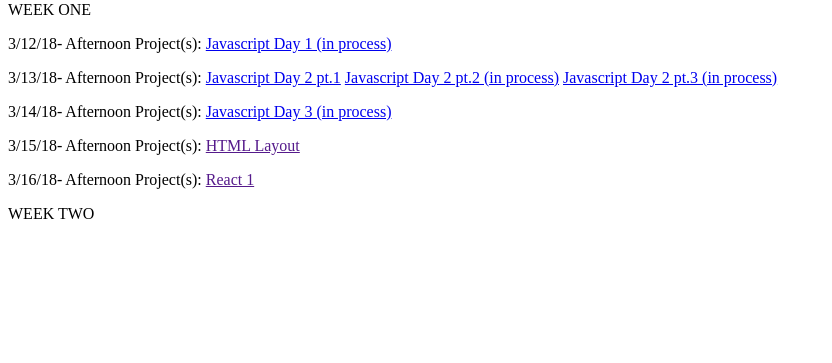
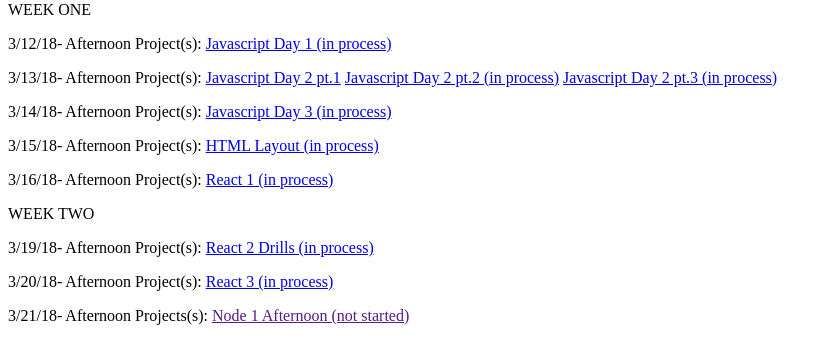
Before and after one commit to PaulQ77/daily-projects, a plain HTML site: page index.html in a window 1280 px wide. Shown: the part 79-442 px from the top of the page, without its empty margins (0-832 px from the left). Drawn offline with Linux system fonts and the light colour scheme.

Commit message:
daily update

```diff
--- a/index.html
+++ b/index.html
@@ -37,16 +37,28 @@
 </p>
 
 <p> 3/15/18- Afternoon Project(s):
-        <a href="">HTML Layout</a>
+        <a href="https://github.com/PaulQ77/html-layout">HTML Layout (in process)</a>
 </p>
 
 <p> 3/16/18- Afternoon Project(s):
-        <a href="">React 1</a>
+        <a href="https://github.com/PaulQ77/react-1-afternoon/blob/master/src/App.js">React 1 (in process)</a>
 </p>
 </div>
 
 <div>
     WEEK TWO
+
+<p> 3/19/18- Afternoon Project(s):
+        <a href="https://github.com/PaulQ77/react-drills"> React 2 Drills (in process)</a>
+</p>
+
+<p> 3/20/18- Afternoon Project(s):
+        <a href="https://github.com/PaulQ77/react-3-afternoon"> React 3 (in process)</a>
+</p>
+
+<p> 3/21/18- Afternoon Projects(s):
+        <a href=""> Node 1 Afternoon (not started)</a>
+</p>
 </div>
 
 
```
